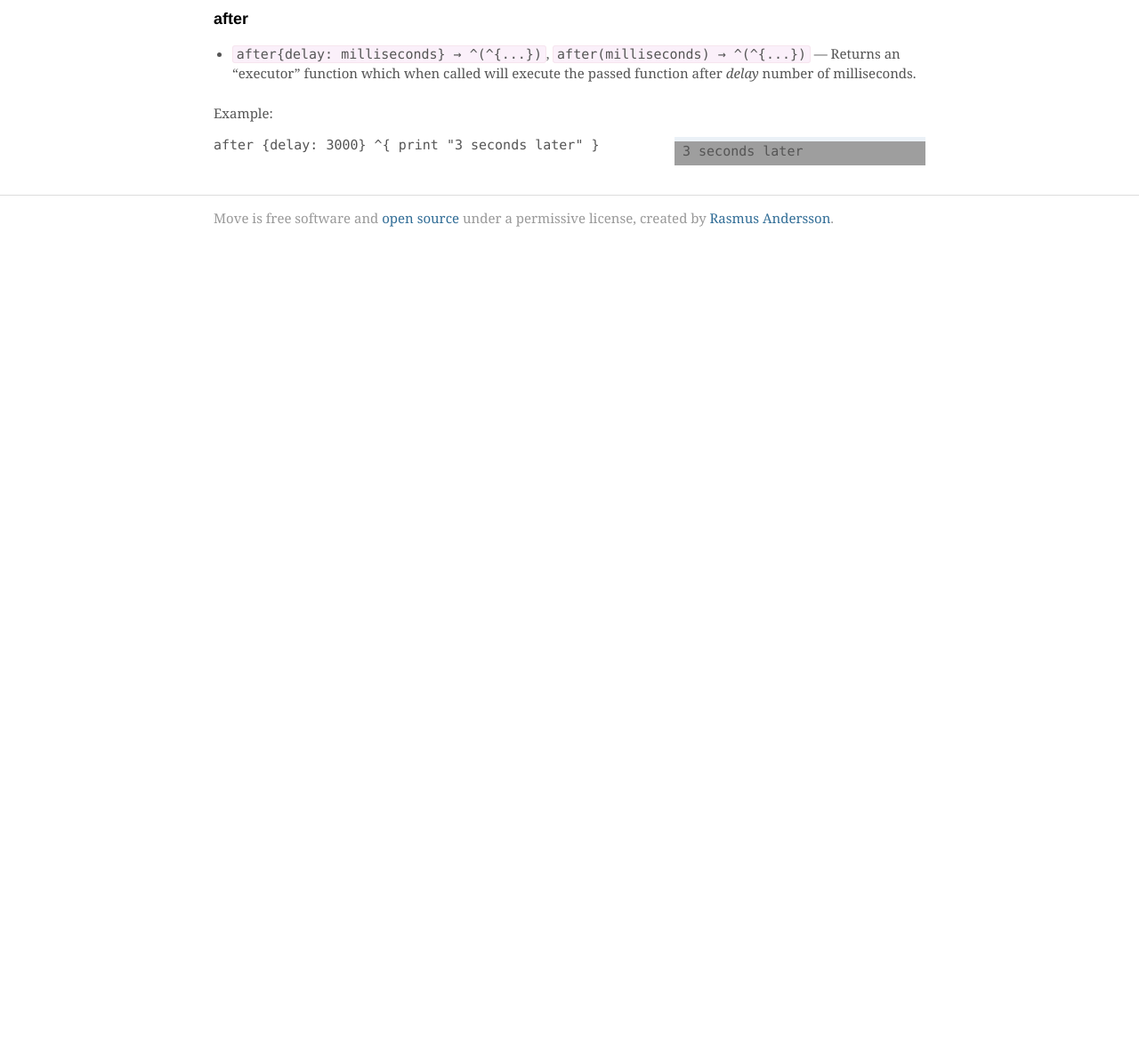
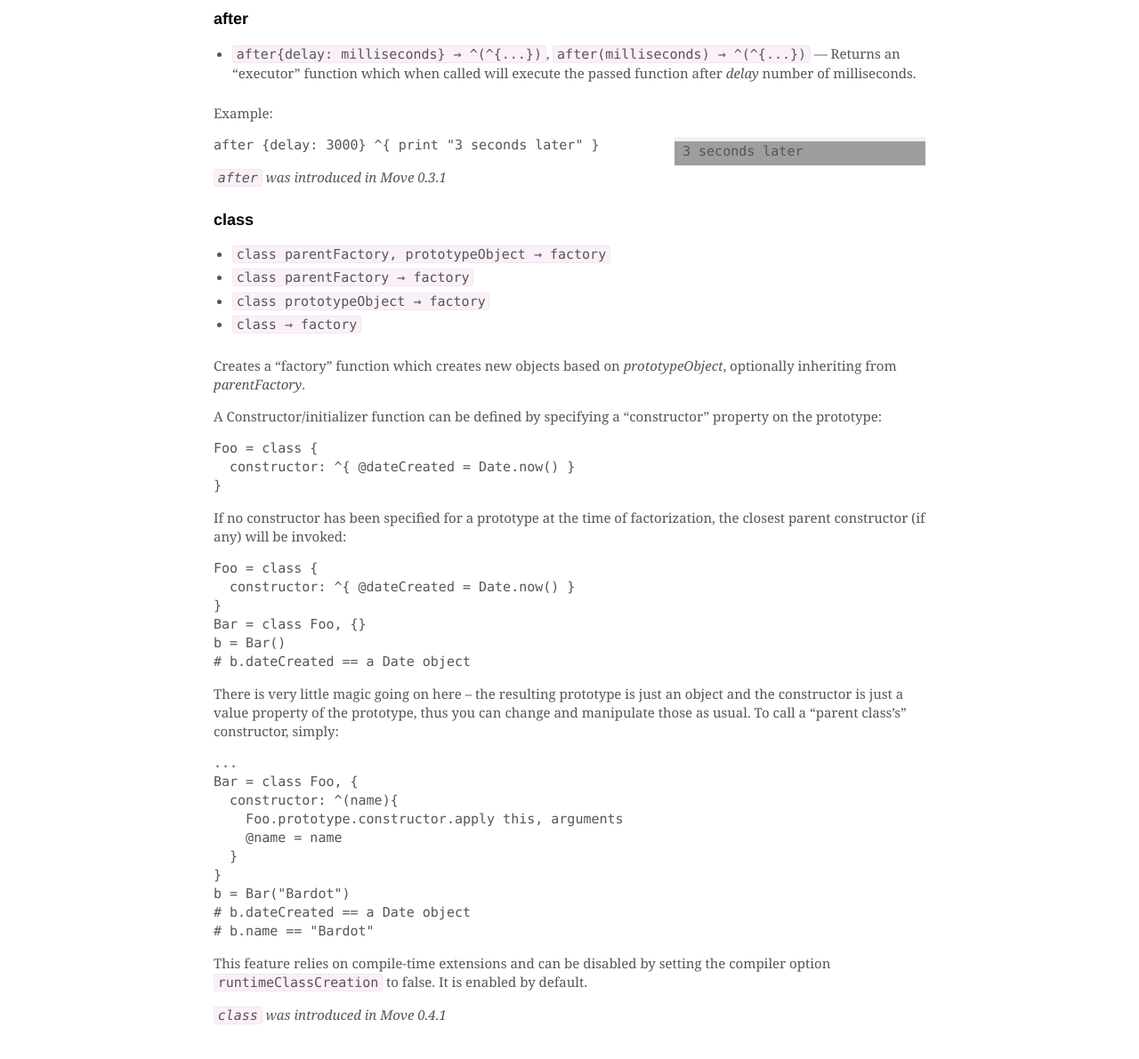
Before and after one commit to rsms/move, a Jekyll site: the page built from web/library/index.md, in a window 1280 px wide and 1400 px high, scrolled down 10999 px, cut to the strip 209-1400 px from the top of the window. Shown: the whole strip at 89% size. Built offline with Jekyll 4.4.1, drawn with Linux system fonts in a browser that asks for light colours; nearby versions of some CDN libraries; Markdown is read by kramdown in place of the engine named in the settings; before the commit the page ends 11479 px from its top, so only the background shows below that; grey boxes are pictures that could not be loaded.

Commit message:
documentation on the class runtime function and compiler feature

```diff
--- a/web/library/index.md
+++ b/web/library/index.md
@@ -446,3 +446,47 @@ Example:
 <samp>3 seconds later</samp>
 
     after {delay: 3000} ^{ print "3 seconds later" }
+
+*`after` was introduced in Move 0.3.1*
+
+
+### class
+
+- `class parentFactory, prototypeObject → factory`
+- `class parentFactory → factory`
+- `class prototypeObject → factory`
+- `class → factory`
+
+Creates a "factory" function which creates new objects based on *prototypeObject*, optionally inheriting from *parentFactory*.
+
+A Constructor/initializer function can be defined by specifying a "constructor" property on the prototype:
+
+    Foo = class {
+      constructor: ^{ @dateCreated = Date.now() }
+    }
+
+If no constructor has been specified for a prototype at the time of factorization, the closest parent constructor (if any) will be invoked:
+
+    Foo = class {
+      constructor: ^{ @dateCreated = Date.now() }
+    }
+    Bar = class Foo, {}
+    b = Bar()
+    # b.dateCreated == a Date object
+
+There is very little magic going on here -- the resulting prototype is just an object and the constructor is just a value property of the prototype, thus you can change and manipulate those as usual. To call a "parent class's" constructor, simply:
+
+    ...
+    Bar = class Foo, {
+      constructor: ^(name){
+        Foo.prototype.constructor.apply this, arguments
+        @name = name
+      }
+    }
+    b = Bar("Bardot")
+    # b.dateCreated == a Date object
+    # b.name == "Bardot"
+
+This feature relies on compile-time extensions and can be disabled by setting the compiler option `runtimeClassCreation` to false. It is enabled by default.
+
+*`class` was introduced in Move 0.4.1*
```
